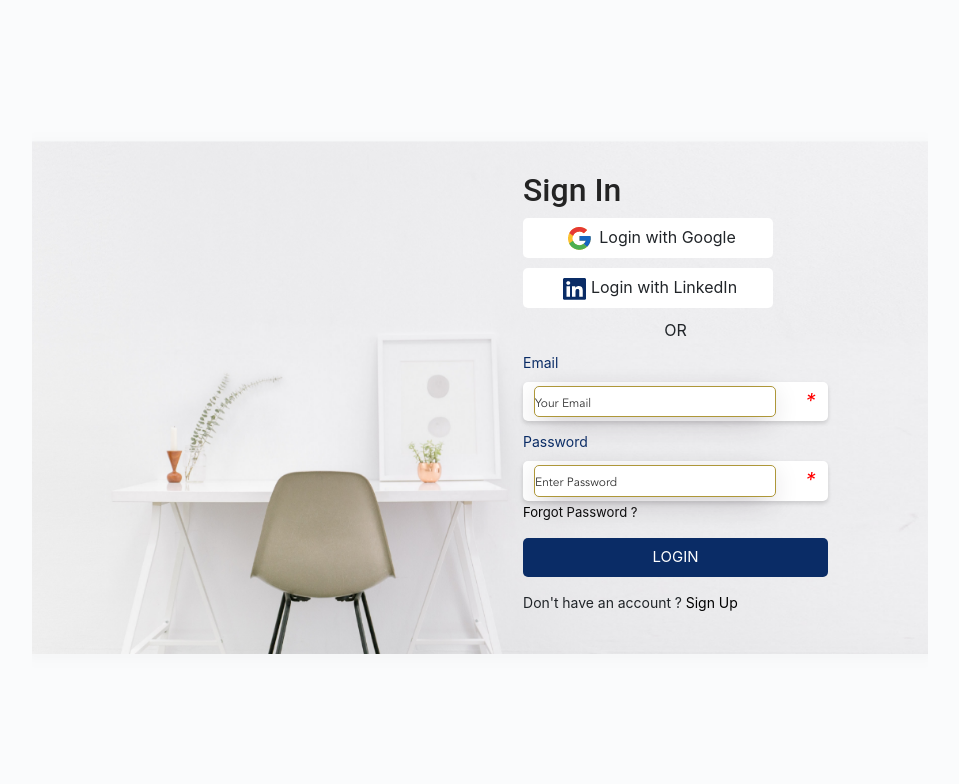
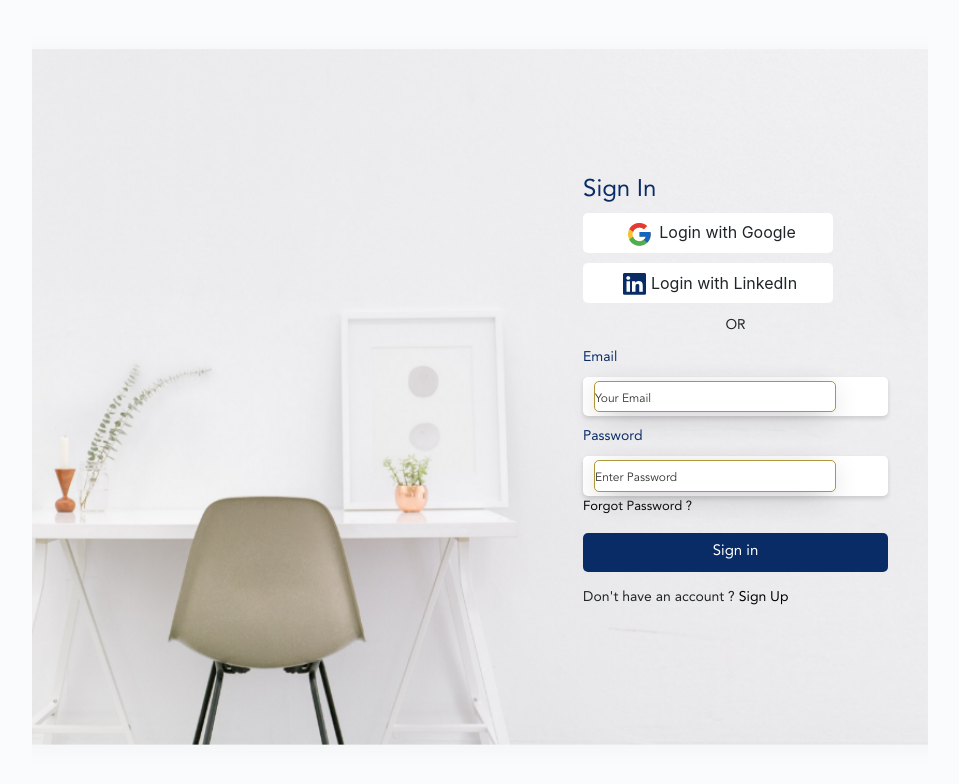
Before and after one commit to maaz459/cvtemplate, a React (Create React App) app: page /signin in a window 1280 px wide. Shown: the top 784 px of the page, without its empty margins (160-1119 px from the left). Built offline with nearby package versions, Linux system fonts and the light colour scheme.

Commit message:
Login Changes

```diff
--- a/src/Screens/SigninScreen/SigninScreen.js
+++ b/src/Screens/SigninScreen/SigninScreen.js
@@ -34,7 +34,9 @@ function SigninScreen(props) {
         <div className="content">
           <form className="form" onSubmit={submitHandler}>
             <div>
-              <h2 style={{ fontFamily: "Roboto" }}>Sign In</h2>
+              <h4 style={{ fontFamily: "AvenirText", color: "#0a2c66" }}>
+                Sign In
+              </h4>
             </div>
             <LoginWithGoogle
               name="Login with Google"
@@ -56,7 +58,9 @@ function SigninScreen(props) {
                 marginBottom: "10px",
               }}
             />
-            <div className="text-center">OR</div>
+            <div className="text-center" style={{ fontFamily: "AvenirText" }}>
+              <small>OR</small>
+            </div>
             {loading && <Loadingbox />}
             {error && <MessageBox variant="danger">{error}</MessageBox>}
 
@@ -67,7 +71,7 @@ function SigninScreen(props) {
 
               <InputField
                 placeholder="Your Email"
-                suffix={true}
+                suffix={false}
                 type="text"
                 onChange={(e) => setEmail(e.target.value)}
               />
@@ -79,7 +83,7 @@ function SigninScreen(props) {
 
               <InputField
                 placeholder="Enter Password"
-                suffix={true}
+                suffix={false}
                 type="password"
                 id="password"
                 onChange={(e) => setPassword(e.target.value)}
@@ -92,10 +96,10 @@ function SigninScreen(props) {
             </div>
             <div className="form-button">
               <button className="primary" type="submit">
-                LOGIN
+                Sign in
               </button>
             </div>
-            <div className="confirm mb-3">
+            <div className="confirm mb-3" style={{ fontFamily: "AvenirText" }}>
               <small>
                 Don't have an account ? <Link to="/register">Sign Up</Link>
               </small>
--- a/src/Screens/SigninScreen/styles.css
+++ b/src/Screens/SigninScreen/styles.css
@@ -6,7 +6,7 @@
   width: 100vw;
 }
 .login .image-background {
-  min-height: 70%;
+  min-height: 95%;
   min-width: 70%;
   background-image: url("../../images/CardBase.png");
   background-size: cover;
@@ -17,7 +17,7 @@
   justify-content: flex-end;
 }
 .login .content {
-  margin: 0 100px;
+  margin: 0 40px;
 }
 .login .form {
   max-width: 60rem;
@@ -38,6 +38,7 @@
   margin: 8px 0;
   display: block;
   color: #0a2c66;
+  font-family: "AvenirText";
 }
 .login .form input {
   padding: 5px 10px;
@@ -55,10 +56,12 @@
 .login .form .forgot-pass {
   color: #0a2c66;
   font-size: 15px;
+  font-family: "AvenirText";
 }
 .login .form-button {
   display: flex;
   flex-direction: column;
+  font-family: "AvenirText";
 }
 .login .form-button > button {
   padding: 8px 10px;
@@ -78,6 +81,7 @@
 .login .form p {
   color: #0a2c66;
   font-size: 15px;
+  font-family: "AvenirText";
 }
 .login .form a {
   color: #000000;
```
